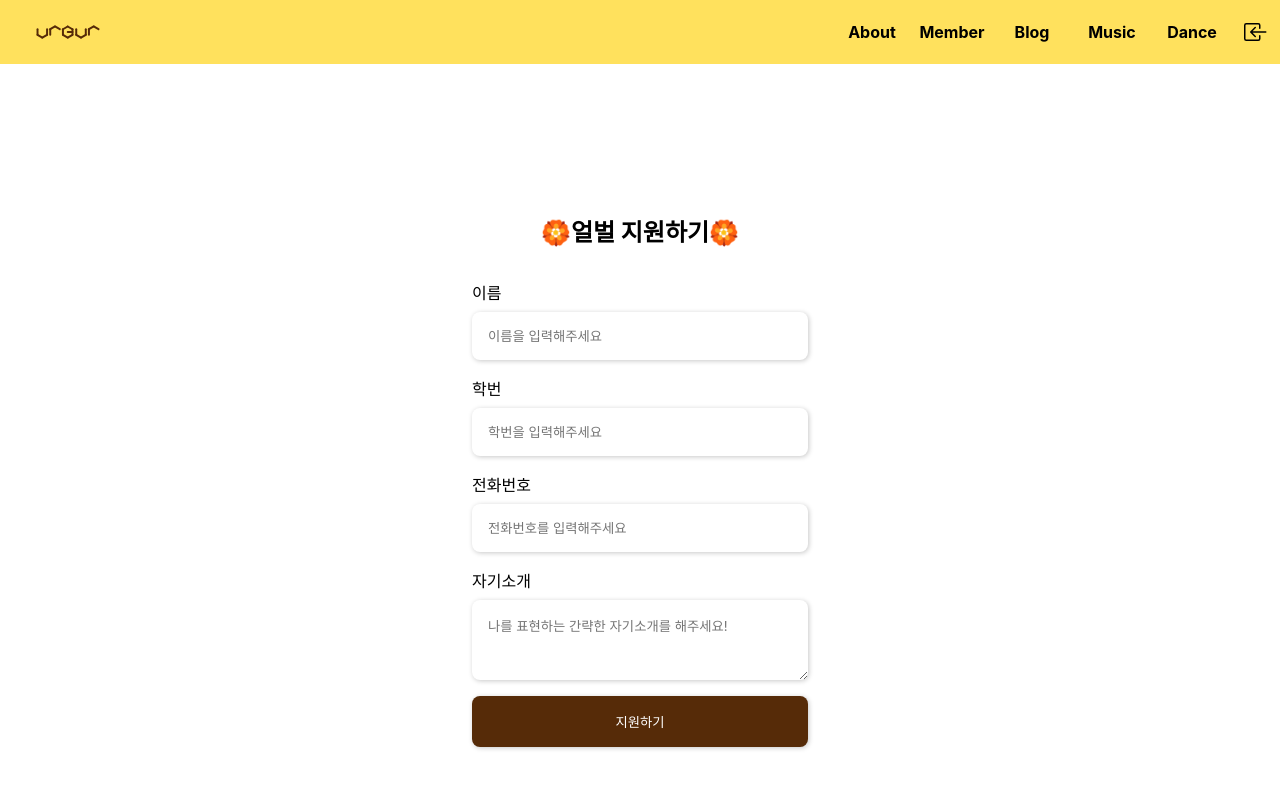
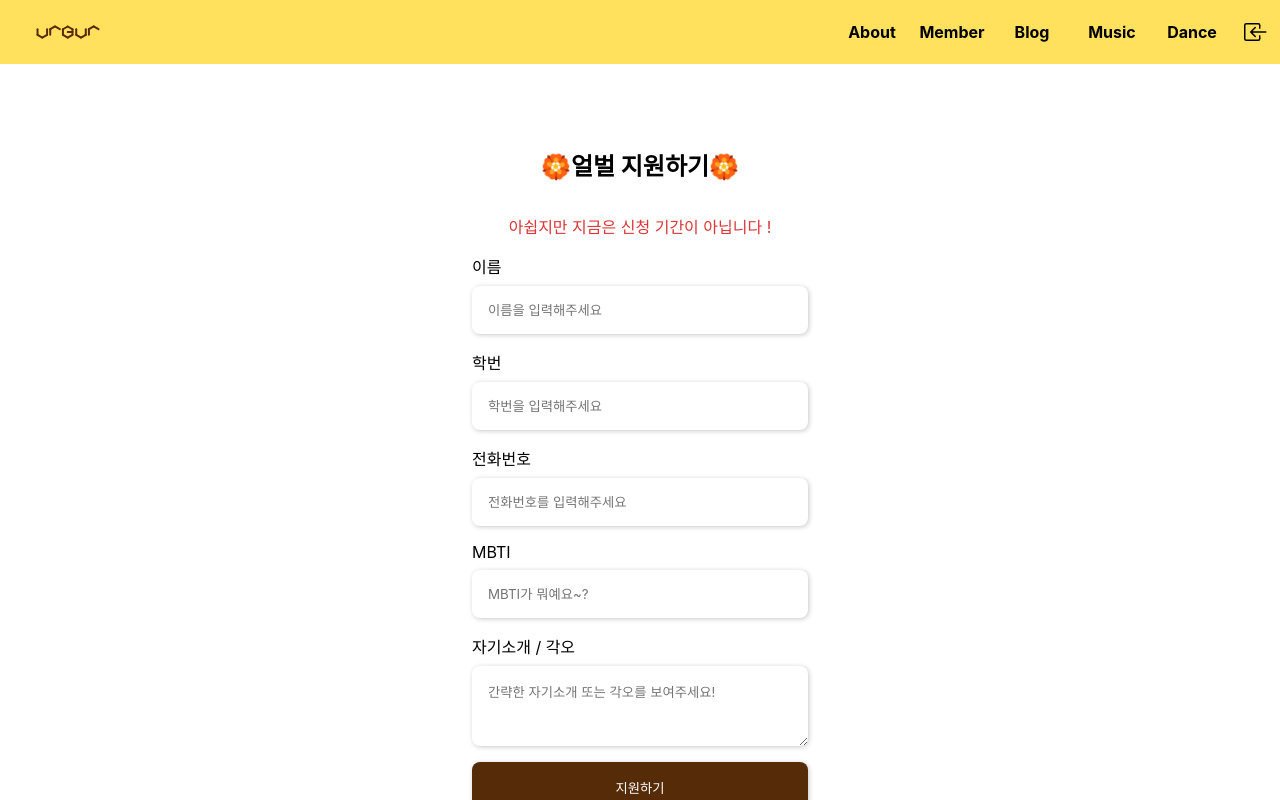
Before and after one commit to wnsah814/olburzip, a Next.js app: page /apply in a window 1280 px wide. Shown: the top 800 px of the page. Built offline with nearby package versions, Linux system fonts and the light colour scheme; no server answers; a web font is replaced by a local one.

Commit message:
chore: block apply

```diff
--- a/src/pages/apply.tsx
+++ b/src/pages/apply.tsx
@@ -8,9 +8,12 @@ const Apply: NextPage = () => {
     const nameRef = useRef<any>();
     const idRef = useRef<any>();
     const phoneRef = useRef<any>();
+    const mbtiRef = useRef<any>();
     const introRef = useRef<any>();
     const apply = async (e: any) => {
         e.preventDefault();
+        alert("신청 기간이 아닙니다!");
+        return;
         const nameData = nameRef.current.value;
         const idData = idRef.current.value;
         const origianlPhoneData = phoneRef.current.value;
@@ -47,7 +50,9 @@ const Apply: NextPage = () => {
             <div className={styles.container}>
                 <div className={styles.formWrapper}>
                     <h2 className={styles.title}>🏵️얼벌 지원하기🏵️</h2>
-
+                    <div className="warning">
+                        <span>아쉽지만 지금은 신청 기간이 아닙니다 !</span>
+                    </div>
                     <form className={styles.form}>
                         <div className="part">
                             <label htmlFor="name">이름</label>
@@ -81,12 +86,25 @@ const Apply: NextPage = () => {
                             />
                         </div>
                         <div className="part">
-                            <label htmlFor={styles.introInput}>자기소개</label>
+                            <label htmlFor="mbti">MBTI</label>
+                            <input
+                                id="mbti"
+                                ref={mbtiRef}
+                                className={styles.input}
+                                type="text"
+                                placeholder="MBTI가 뭐예요~?"
+                            />
+                        </div>
+
+                        <div className="part">
+                            <label htmlFor={styles.introInput}>
+                                자기소개 / 각오
+                            </label>
                             <textarea
                                 ref={introRef}
                                 id={styles.introInput}
                                 className={styles.input}
-                                placeholder="나를 표현하는 간략한 자기소개를 해주세요!"
+                                placeholder="간략한 자기소개 또는 각오를 보여주세요!"
                             />
                         </div>
 
@@ -101,6 +119,11 @@ const Apply: NextPage = () => {
             </div>
             <style jsx>
                 {`
+                    .warning {
+                        text-align: center;
+                        color: var(--color-red);
+                        margin-bottom: 1rem;
+                    }
                     .part {
                         margin-bottom: 1rem;
                     }
```
